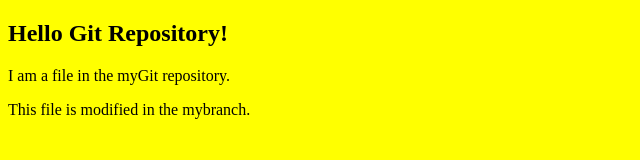
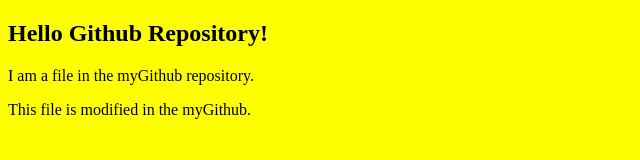
Before and after one commit to cr2003/yaoray-repo, a plain HTML site: page index.html in a window 1280 px wide. Shown: the whole page, without its empty margins (0-640 px from the left). Drawn offline with Linux system fonts and the light colour scheme.

Commit message:
Commit directly to the master branch

```diff
--- a/index.html
+++ b/index.html
@@ -4,8 +4,8 @@
 <link rel="stylesheet" href="bgcolor.css">
 </head>
 <body>
-<h2>Hello Git Repository!</h2>
-<p>I am a file in the myGit repository.</p>
-<p>This file is modified in the mybranch.</p>
+<h2>Hello Github Repository!</h2>
+<p>I am a file in the myGithub repository.</p>
+<p>This file is modified in the myGithub.</p>
 </body>
 </html>
```
